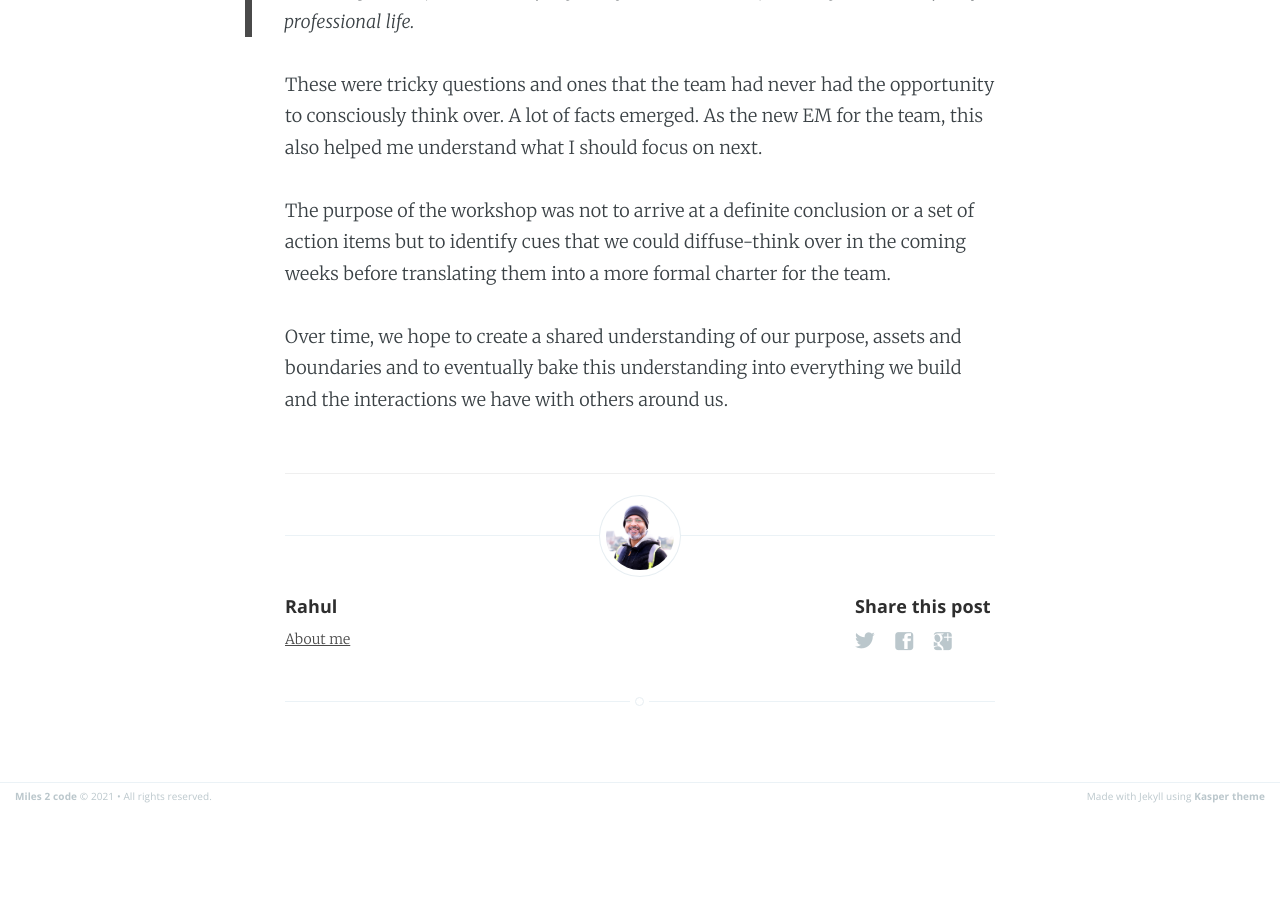
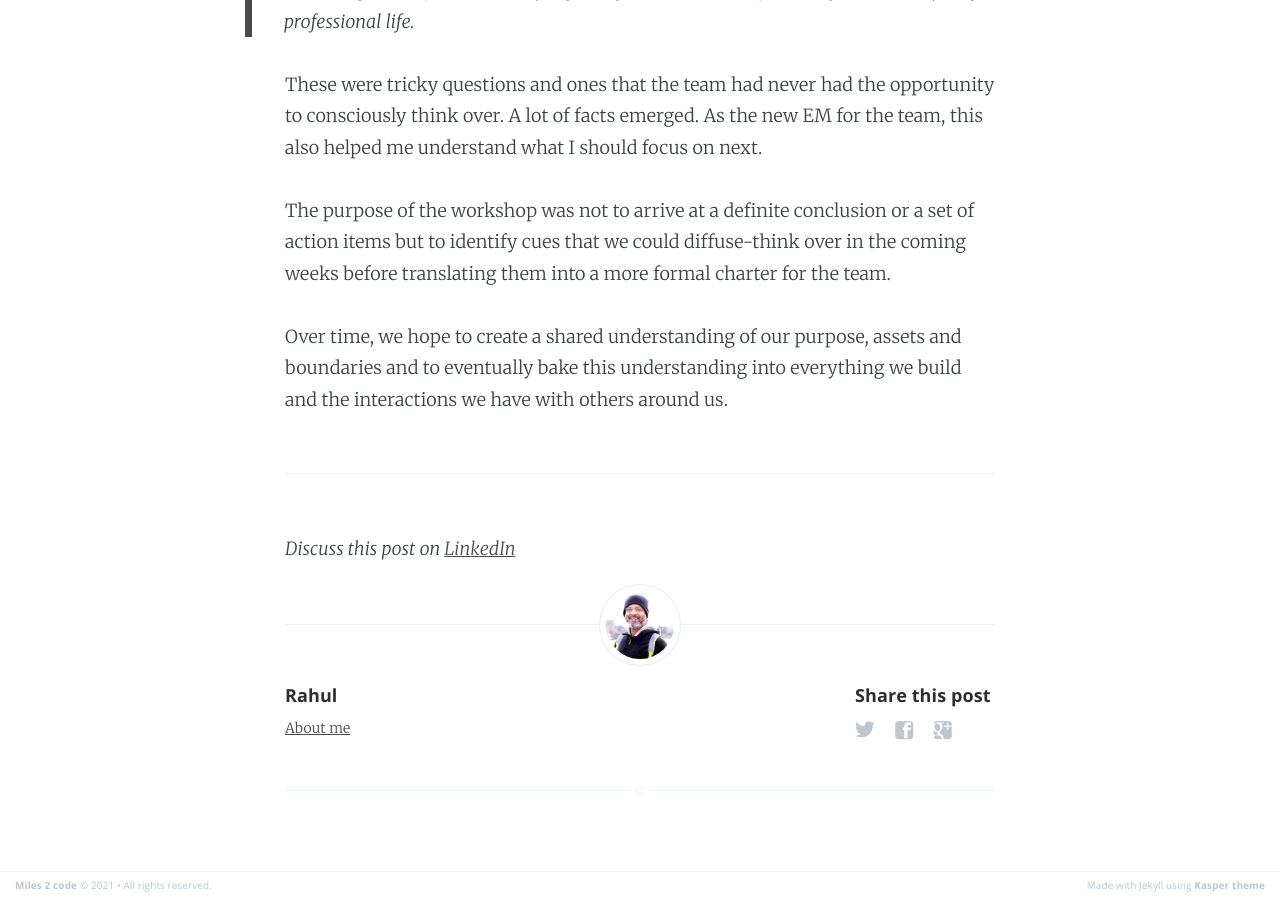
Before and after one commit to rahulj51/miles2code.github.io, a Jekyll site: the page built from _posts/2021-07-07-team-identity.markdown, in a window 1280 px wide and 900 px high, scrolled down 1766 px. Built offline with Jekyll 4.4.1, drawn with Linux system fonts in a browser that asks for light colours; before the commit the page ends 2577 px from its top, so only the background shows below that.

Commit message:
added linkedin link

```diff
--- a/_posts/2021-07-07-team-identity.markdown
+++ b/_posts/2021-07-07-team-identity.markdown
@@ -35,3 +35,5 @@ The purpose of the workshop was not to arrive at a definite conclusion or a set
 Over time, we hope to create a shared understanding of our purpose, assets and boundaries and to eventually bake this understanding into everything we build and the interactions we have with others around us.
 
 ***
+
+_Discuss this post on [LinkedIn](https://www.linkedin.com/pulse/team-calibration-rahul-jain)_
```
